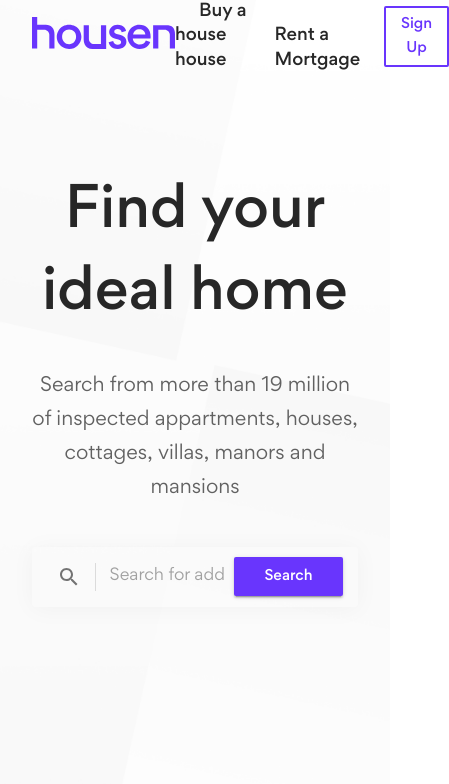
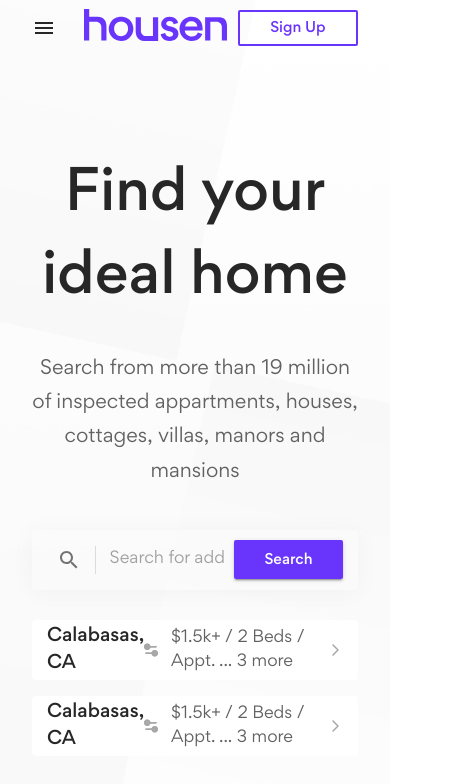
Before and after one commit to saimonazad/Real-Estate-Landing-Page-Demo, a Next.js app: page / in a window 390 px wide. Shown: the top 784 px of the page, 449 px wide, since content can reach past the window. Built offline with nearby package versions, Linux system fonts and the light colour scheme.

Commit message:
Update  - Navbar Added - Responsive menu on mobile devices

```diff
--- a/src/components/Home/index.js
+++ b/src/components/Home/index.js
@@ -5,14 +5,16 @@ import makeStyles from "@material-ui/core/styles/makeStyles";
 import Container from "@material-ui/core/Container";
 //import component
 import Search from "../Search";
+import SearchResult from "../SearchResult";
 
+//styles
 const useStyles = makeStyles((theme) => ({
   root: {
     maxWidth: 686,
-    textAlign: "center",
   },
   header: {
     marginTop: 100,
+    textAlign: "center",
   },
   title: {
     fontSize: 55,
@@ -26,8 +28,14 @@ const useStyles = makeStyles((theme) => ({
     color: theme.palette.text.secondary,
     marginBottom: 40,
   },
+  result__box: {
+    marginTop: 30,
+    "& > *": {
+      marginBottom: 16,
+    },
+  },
 }));
-
+//functional component
 const HomePage = () => {
   const classes = useStyles();
 
@@ -44,6 +52,10 @@ const HomePage = () => {
           </Typography>
         </Box>
         <Search />
+        <Box className={classes.result__box}>
+          <SearchResult />
+          <SearchResult />
+        </Box>
       </Container>
     </>
   );
--- /dev/null
+++ b/src/components/Navbar/ResponsiveDrawer/index.js
@@ -0,0 +1,64 @@
+import React from "react";
+import clsx from "clsx";
+import { makeStyles } from "@material-ui/core/styles";
+import SwipeableDrawer from "@material-ui/core/SwipeableDrawer";
+import List from "@material-ui/core/List";
+import ListItem from "@material-ui/core/ListItem";
+import ListItemIcon from "@material-ui/core/ListItemIcon";
+import ListItemText from "@material-ui/core/ListItemText";
+import InboxIcon from "@material-ui/icons/MoveToInbox";
+import MailIcon from "@material-ui/icons/Mail";
+
+const useStyles = makeStyles({
+  list: {
+    width: 250,
+  },
+  fullList: {
+    width: "auto",
+  },
+});
+
+export default function ResponsiveMenuDrawer({
+  isDrawerOpen,
+  setisDrawerOpen,
+  toggleDrawer,
+}) {
+  const classes = useStyles();
+
+  const list = (anchor) => (
+    <div
+      className={clsx(classes.list, {
+        [classes.fullList]: anchor === "top" || anchor === "bottom",
+      })}
+      role="presentation"
+      onClick={toggleDrawer(anchor, false)}
+      onKeyDown={toggleDrawer(anchor, false)}
+    >
+      <List>
+        {["Buy a house", "Rent a house", "Mortgage"].map((text, index) => (
+          <ListItem button key={text}>
+            <ListItemIcon>
+              {index % 2 === 0 ? <InboxIcon /> : <MailIcon />}
+            </ListItemIcon>
+            <ListItemText primary={text} />
+          </ListItem>
+        ))}
+      </List>
+    </div>
+  );
+
+  return (
+    <div>
+      <React.Fragment>
+        <SwipeableDrawer
+          anchor={"left"}
+          open={isDrawerOpen["left"]}
+          onClose={toggleDrawer("left", false)}
+          onOpen={toggleDrawer("left", true)}
+        >
+          {list("left")}
+        </SwipeableDrawer>
+      </React.Fragment>
+    </div>
+  );
+}
--- a/src/components/Navbar/index.js
+++ b/src/components/Navbar/index.js
@@ -1,4 +1,4 @@
-import React from "react";
+import React, { useState } from "react";
 //import material ui elements
 import AppBar from "@material-ui/core/AppBar";
 import Toolbar from "@material-ui/core/Toolbar";
@@ -8,7 +8,7 @@ import Link from "@material-ui/core/Link";
 import Box from "@material-ui/core/Box";
 import Container from "@material-ui/core/Container";
 import Button from "@material-ui/core/Button";
-
+import ResponsiveMenuDrawer from "./ResponsiveDrawer";
 //import icons
 import MenuIcon from "@material-ui/icons/Menu";
 import { Hidden } from "@material-ui/core";
@@ -21,6 +21,7 @@ const useStyles = makeStyles((theme) => ({
   },
   menuButton: {
     marginRight: theme.spacing(2),
+    color: theme.palette.text.primary,
   },
   title: {
     flexGrow: 1,
@@ -53,6 +54,26 @@ const useStyles = makeStyles((theme) => ({
 const Navbar = () => {
   const classes = useStyles();
 
+  //responsive menu drawer
+  const [isDrawerOpen, setisDrawerOpen] = useState({
+    top: false,
+    left: false,
+    bottom: false,
+    right: false,
+  });
+
+  const toggleDrawer = (anchor, open) => (event) => {
+    if (
+      event &&
+      event.type === "keydown" &&
+      (event.key === "Tab" || event.key === "Shift")
+    ) {
+      return;
+    }
+
+    setisDrawerOpen({ ...isDrawerOpen, [anchor]: open });
+  };
+
   return (
     <div className={classes.root}>
       <AppBar
@@ -61,8 +82,9 @@ const Navbar = () => {
         color="primary"
       >
         <Toolbar>
-          <Hidden xsUp>
+          <Hidden mdUp>
             <IconButton
+              onClick={toggleDrawer("left", true)}
               edge="start"
               className={classes.menuButton}
               color="inherit"
@@ -74,7 +96,8 @@ const Navbar = () => {
           <Box flexGrow={1}>
             <img className={classes.logo} src="/assets/housen.svg" />
           </Box>
-          <div className={classes.navLinks}>
+          <Hidden smDown>
+            <Box className={classes.navLinks}>
               <Link href="#" color="inherit">
                 Buy a house
               </Link>
@@ -84,7 +107,8 @@ const Navbar = () => {
               <Link href="#" color="inherit">
                 Mortgage
               </Link>
-          </div>
+            </Box>
+          </Hidden>
           <Button
             className={classes.btnLogin}
             variant="outlined"
@@ -94,6 +118,11 @@ const Navbar = () => {
           </Button>
         </Toolbar>
       </AppBar>
+      <ResponsiveMenuDrawer
+        isDrawerOpen={isDrawerOpen}
+        setisDrawerOpen={setisDrawerOpen}
+        toggleDrawer={toggleDrawer}
+      />
     </div>
   );
 };
--- a/src/components/SearchResult/index.js
+++ b/src/components/SearchResult/index.js
@@ -1,11 +1,58 @@
-import React from 'react'
+import { Box, makeStyles, Typography } from "@material-ui/core";
+import React from "react";
+//styles
+const useStyles = makeStyles((theme) => ({
+  root: {
+    padding: "2px 15px",
+    display: "flex",
+    alignItems: "center",
+    justifyContent: "space-between",
+    backgroundColor: theme.palette.common.white,
+    borderRadius: 4,
+    height: 60,
+  },
+  details__box: {
+    display: "flex",
+    alignItems: "center",
+    color: theme.palette.text.secondary,
+    fontSize: 16,
+  },
+  city__name: {
+    fontSize: 18,
+    fontWeight: 500,
+  },
+  filter__icon: {
+    marginRight: theme.spacing(1.5),
+    verticalAlign: "middle",
+  },
+  arrow__icon: {
+    marginLeft: theme.spacing(2.5),
+  },
+}));
 
+//functional component
 const SearchResult = () => {
-    return (
-        <div>
-            hi
-        </div>
-    )
-}
+  const classes = useStyles();
 
-export default SearchResult
+  return (
+    <Box>
+      <Box className={classes.root}>
+        <Typography className={classes.city__name} component="h3">
+          Calabasas, CA
+        </Typography>
+        <Box className={classes.details__box}>
+          <img className={classes.filter__icon} src="/assets/FilterIcon.svg" />
+          <Typography component="h3">
+            $1.5k+ / 2 Beds / Appt. ... 3 more
+          </Typography>
+          <img
+            className={classes.arrow__icon}
+            src="/assets/RightArrowIcon.svg"
+          />
+        </Box>
+      </Box>
+    </Box>
+  );
+};
+
+export default SearchResult;
```
Also changed, not shown: src/components/Footer/index.js (added, +12 -0 lines), public/assets/FilterIcon.svg (added), public/assets/RightArrowIcon.svg (added). Lines whose indentation alone changed are shown as unchanged.
